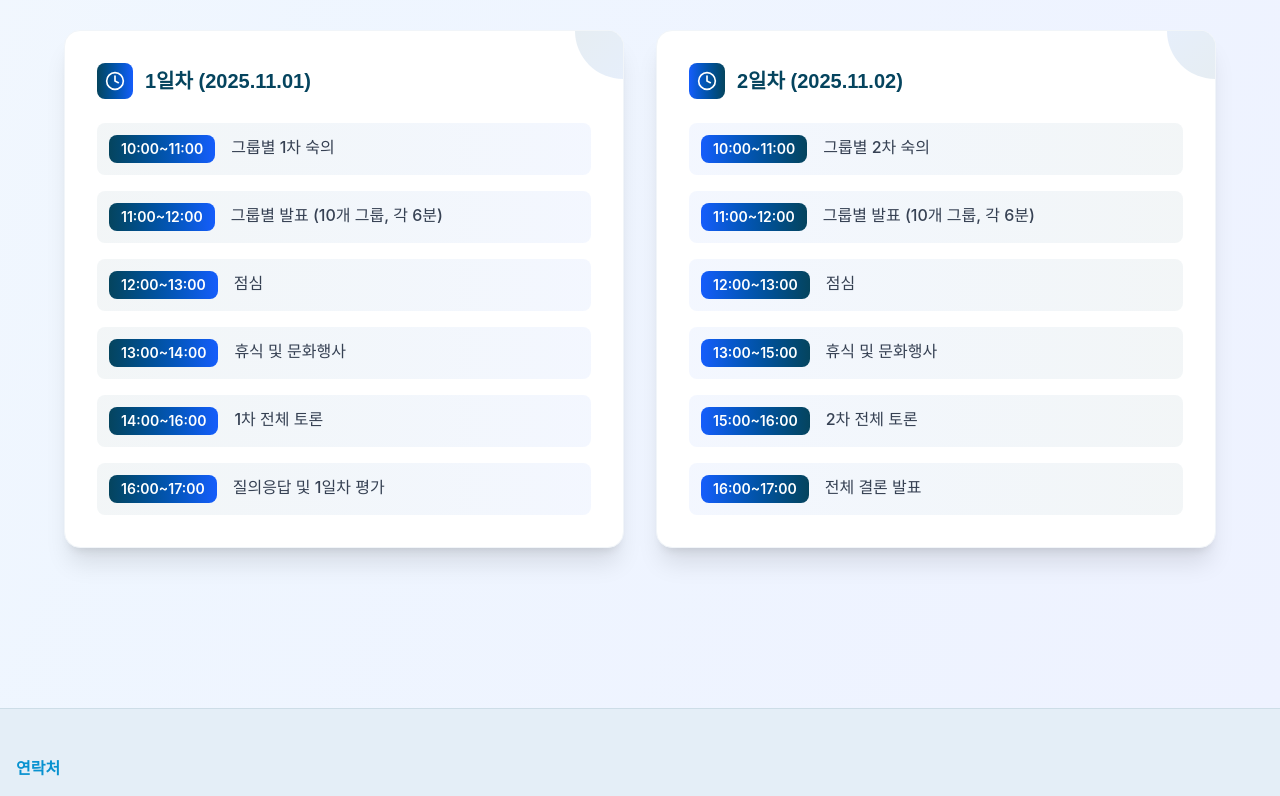
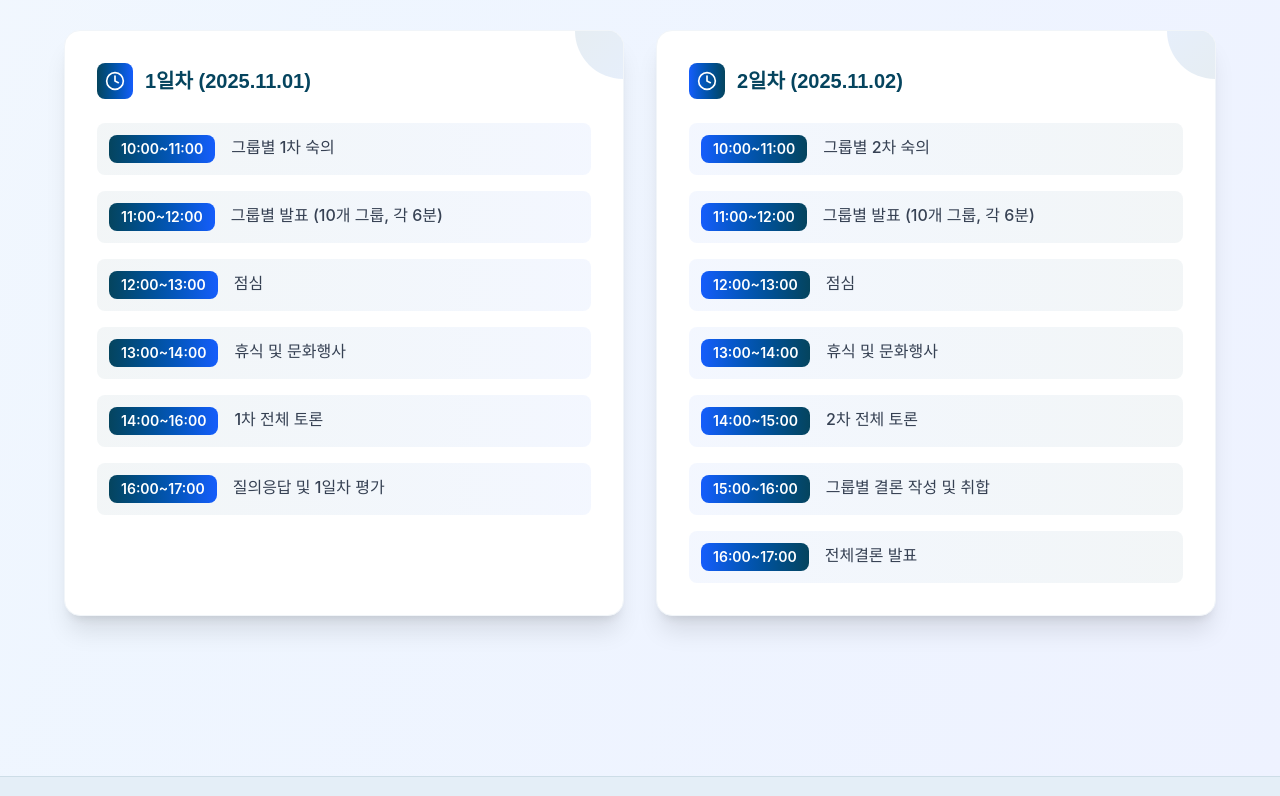
Before and after one commit to shin-minhyuk/samul.parliament, a Next.js app: page /info in a window 1280 px wide. Shown: the part 2444-3240 px from the top of the page. Built offline with nearby package versions, Linux system fonts and the light colour scheme; a web font is replaced by a local one.

Commit message:
[feat] 예비 모임 장소 추가, 2일차 일정 수정 요청 반영

```diff
--- a/src/app/info/page.tsx
+++ b/src/app/info/page.tsx
@@ -347,9 +347,13 @@ export default function InfoPage() {
                           activity: "그룹별 발표 (10개 그룹, 각 6분)",
                         },
                         { time: "12:00~13:00", activity: "점심" },
-                        { time: "13:00~15:00", activity: "휴식 및 문화행사" },
-                        { time: "15:00~16:00", activity: "2차 전체 토론" },
-                        { time: "16:00~17:00", activity: "전체 결론 발표" },
+                        { time: "13:00~14:00", activity: "휴식 및 문화행사" },
+                        { time: "14:00~15:00", activity: "2차 전체 토론" },
+                        {
+                          time: "15:00~16:00",
+                          activity: "그룹별 결론 작성 및 취합",
+                        },
+                        { time: "16:00~17:00", activity: "전체결론 발표" },
                       ].map((item, index) => (
                         <div
                           key={index}
--- a/src/app/location/page.tsx
+++ b/src/app/location/page.tsx
@@ -1,108 +1,4 @@
-// import dynamic from "next/dynamic";
-
-// 클라이언트 컴포넌트를 동적으로 불러옵니다 (SSR 비활성화)
-// const KakaoMap = dynamic(() => import("@/components/KakaoMap"), {
-//   ssr: false,
-//   loading: () => (
-//     <div className="flex h-full w-full items-center justify-center bg-gray-200">
-//       <p className="text-gray-500">지도를 불러오는 중...</p>
-//     </div>
-//   ),
-// });
-
 /* 예비 모임 개요 */
-/* <section className="mb-16">
-          <div className="bg-ocean-deep relative overflow-hidden rounded-xl p-8 text-white shadow-xl">
-            <div className="relative z-10">
-              <h2 className="mb-6 text-3xl font-bold">예비 모임 장소</h2>
-              <div className="flex flex-col gap-4 md:flex-row md:gap-8">
-                <div className="flex-1">
-                  <h3 className="mb-3 text-xl font-semibold">
-                    성공회대 미가엘관
-                  </h3>
-                  <div className="flex items-start gap-3">
-                    <MapPin className="mt-1 h-5 w-5 flex-shrink-0" />
-                    <div>
-                      <p>서울특별시 구로구 연동로 320</p>
-                      <p>성공회대 미가엘관</p>
-                      <p className="mt-2 text-sm">
-                        온수역 2번 출구에서 821m 거리에 위치합니다.
-                      </p>
-                    </div>
-                  </div>
-                </div>
-                <div className="flex-1">
-                  <h3 className="mb-3 text-xl font-semibold">행사 일정</h3>
-                  <p>2025년 9월 20일 (토)</p>
-                  <p>10:00~17:00 KST</p>
-                  <p className="mt-2 text-sm">
-                    * 행사 30분 전부터 입장 가능합니다.
-                  </p>
-                </div>
-              </div>
-            </div>
-            <div className="absolute top-0 right-0 -z-0 h-64 w-64 opacity-10">
-              <MapPin className="h-full w-full" />
-            </div>
-          </div>
-        </section> */
-
-/* <div className="flex items-start gap-3">
-                    <MapPin className="mt-1 h-5 w-5 flex-shrink-0" />
-                    <div>
-                      <p>서울특별시 성동구 서울숲2길 32-14</p>
-                      <p>서울숲 컨퍼런스센터 그랜드홀</p>
-                      <p className="mt-2 text-sm">
-                        자연과 도시가 공존하는 서울숲 내에 위치한 친환경
-                        컨퍼런스 공간입니다.
-                      </p>
-                    </div>
-                  </div> */
-
-/* 지도 */
-/* <section className="mb-16">
-          <h2 className="text-ocean-deep mb-8 text-center text-3xl font-bold">
-            위치 안내
-          </h2>
-          <div className="overflow-hidden rounded-xl bg-white shadow-lg">
-            <div className="relative h-[400px] w-full">
-              <KakaoMap
-                latitude={37.4875}
-                longitude={126.8261}
-                markerTitle="성공회대 미가엘관"
-              />
-            </div>
-            <div className="p-6">
-              <div className="flex items-center gap-2">
-                <MapPin className="text-ocean-surf h-5 w-5" />
-                <h3 className="text-ocean-deep text-lg font-bold">
-                  성공회대 미가엘관
-                </h3>
-              </div>
-              <p className="mt-2 text-gray-600">
-                서울 구로구 연동로 320 ( 온수역 2번 출구에서 821m )
-              </p>
-              <div className="mt-4 flex gap-2">
-                <a
-                  href="https://kko.kakao.com/UTs_0QkaWr"
-                  target="_blank"
-                  rel="noopener noreferrer"
-                  className="bg-primary-500 hover:bg-nature-forest rounded-full px-4 py-2 text-sm font-medium text-white transition-all"
-                >
-                  카카오맵으로 보기
-                </a>
-                <a
-                  href="https://maps.app.goo.gl/nmHLZTNQWh6HHGqu7"
-                  target="_blank"
-                  rel="noopener noreferrer"
-                  className="bg-ocean-blue hover:bg-nature-forest rounded-full px-4 py-2 text-sm font-medium text-white transition-all"
-                >
-                  구글맵으로 보기
-                </a>
-              </div>
-            </div>
-          </div>
-        </section> */
 
 /* 교통편 안내 */
 /* <section className="mb-16">
@@ -195,6 +91,16 @@ import {
   Navigation,
   Building,
 } from "lucide-react";
+import dynamic from "next/dynamic";
+
+const KakaoMap = dynamic(() => import("@/components/KakaoMap"), {
+  ssr: false,
+  loading: () => (
+    <div className="flex h-full w-full items-center justify-center bg-gray-200">
+      <p className="text-gray-500">지도를 불러오는 중...</p>
+    </div>
+  ),
+});
 
 export default function LocationPage() {
   return (
@@ -221,7 +127,6 @@ export default function LocationPage() {
               가 열릴 장소를 안내합니다.
             </p>
           </div>
-
           {/* 예비 모임 장소 */}
           <section className="mb-16">
             <div className="relative overflow-hidden rounded-3xl border border-slate-100 bg-white p-8 shadow-2xl md:p-12">
@@ -253,13 +158,14 @@ export default function LocationPage() {
                           <Navigation className="text-ocean-deep h-8 w-8" />
                         </div>
                         <h4 className="mb-2 text-lg font-bold text-gray-800">
-                          서울특별시
+                          서울특별시 성동구 서울숲2길 32-14
                         </h4>
                         <div className="inline-block rounded-full bg-amber-100 px-3 py-1 text-sm font-semibold text-amber-700">
-                          7월 중 확정 예정
+                          2025년 9월 20일 (토)
                         </div>
                         <p className="mt-3 text-sm text-gray-600">
-                          구체적인 장소는 7월 중에 확정되어 안내드릴 예정입니다.
+                          자연과 도시가 공존하는 서울숲 내에 위치한 친환경
+                          컨퍼런스 공간입니다.
                         </p>
                       </div>
                     </div>
@@ -304,6 +210,49 @@ export default function LocationPage() {
             </div>
           </section>
 
+          <section className="mb-16">
+            <h2 className="text-ocean-deep mb-8 text-center text-3xl font-bold">
+              위치 안내
+            </h2>
+            <div className="overflow-hidden rounded-xl bg-white shadow-lg">
+              <div className="relative h-[400px] w-full">
+                <KakaoMap
+                  latitude={37.4875}
+                  longitude={126.8261}
+                  markerTitle="성공회대 미가엘관"
+                />
+              </div>
+              <div className="p-6">
+                <div className="flex items-center gap-2">
+                  <MapPin className="text-ocean-surf h-5 w-5" />
+                  <h3 className="text-ocean-deep text-lg font-bold">
+                    성공회대 미가엘관
+                  </h3>
+                </div>
+                <p className="mt-2 text-gray-600">
+                  서울 구로구 연동로 320 ( 온수역 2번 출구에서 821m )
+                </p>
+                <div className="mt-4 flex gap-2">
+                  <a
+                    href="https://kko.kakao.com/UTs_0QkaWr"
+                    target="_blank"
+                    rel="noopener noreferrer"
+                    className="bg-primary-500 hover:bg-nature-forest rounded-full px-4 py-2 text-sm font-medium text-white transition-all"
+                  >
+                    카카오맵으로 보기
+                  </a>
+                  <a
+                    href="https://maps.app.goo.gl/nmHLZTNQWh6HHGqu7"
+                    target="_blank"
+                    rel="noopener noreferrer"
+                    className="bg-ocean-blue hover:bg-nature-forest rounded-full px-4 py-2 text-sm font-medium text-white transition-all"
+                  >
+                    구글맵으로 보기
+                  </a>
+                </div>
+              </div>
+            </div>
+          </section>
           {/* 본회의 장소 */}
           <section className="mb-16">
             <div className="relative overflow-hidden rounded-3xl border border-slate-100 bg-white p-8 shadow-2xl md:p-12">
@@ -385,7 +334,6 @@ export default function LocationPage() {
               </div>
             </div>
           </section>
-
           {/* 추가 안내사항 */}
           <section className="mb-16">
             <div className="relative overflow-hidden rounded-3xl border border-slate-100 bg-white p-8 shadow-xl md:p-12">
@@ -460,7 +408,6 @@ export default function LocationPage() {
               </div>
             </div>
           </section>
-
           {/* 참가 신청 CTA */}
           <section>
             <div className="from-ocean-deep relative overflow-hidden rounded-3xl bg-gradient-to-r to-blue-700 p-8 text-white shadow-2xl md:p-12">
```
